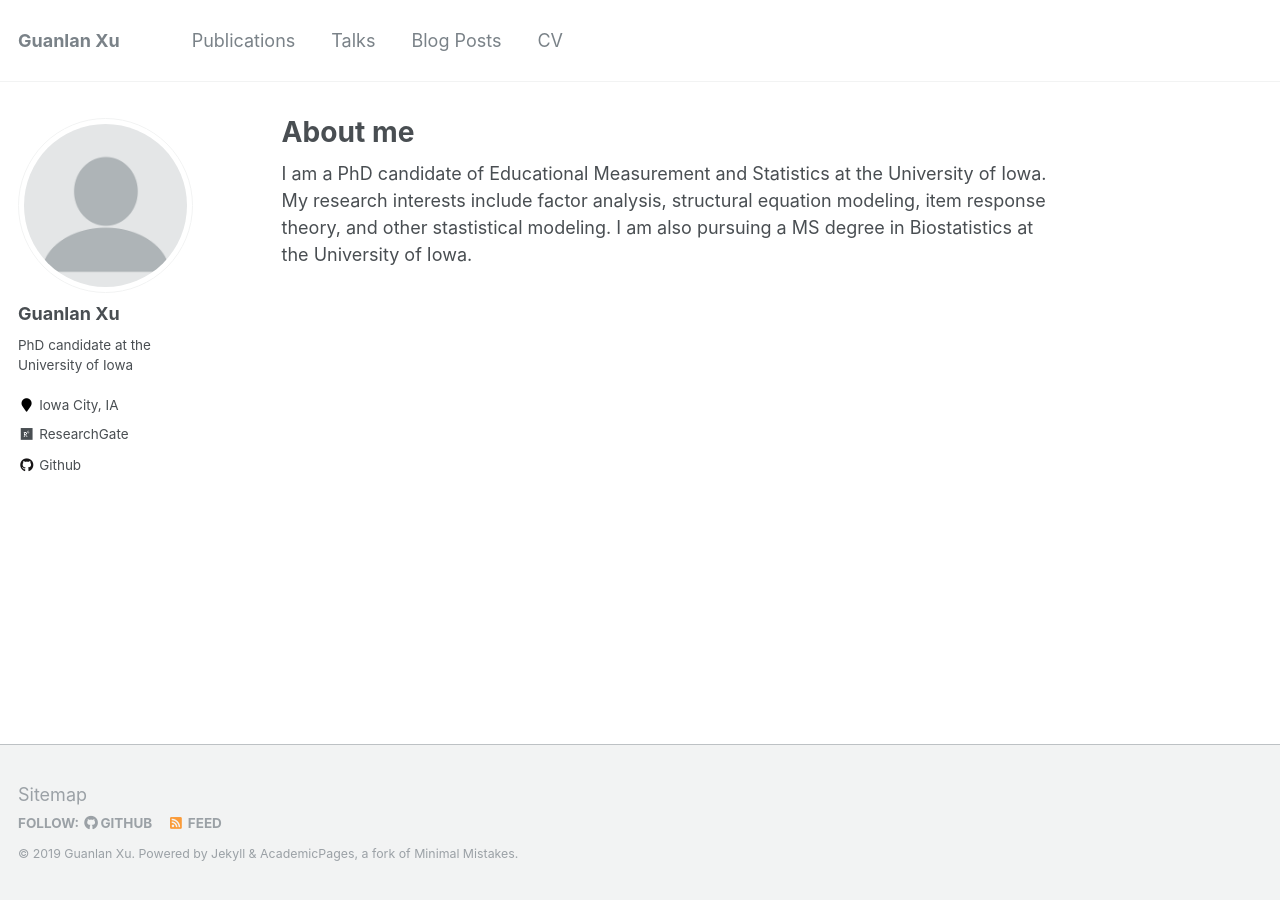
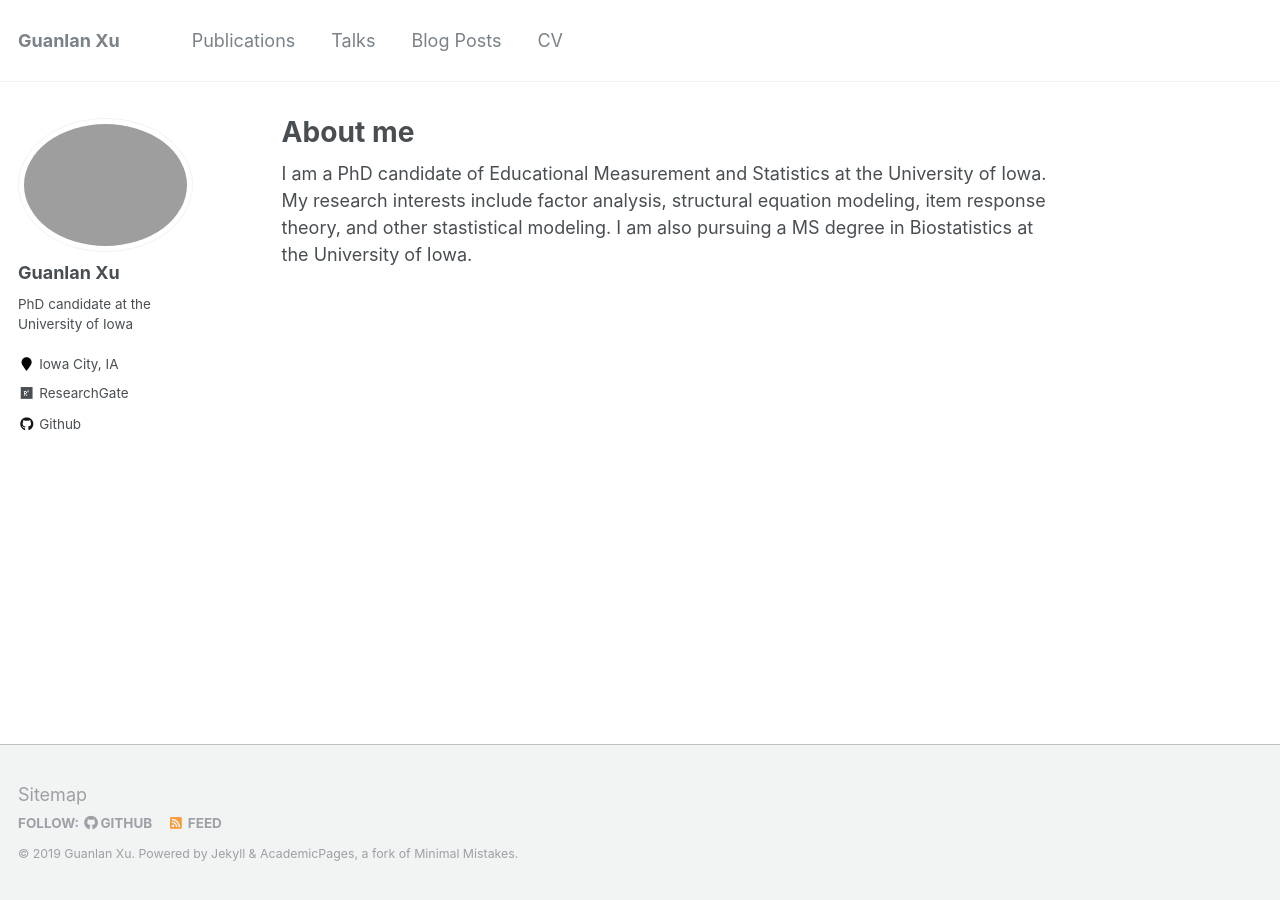
Before and after one commit to guanlanxu/guanlanxu.github.io, a Jekyll site: the page built from _pages/about.md, in a window 1280 px wide. Built offline with Jekyll 4.4.1, drawn with Linux system fonts in a browser that asks for light colours.

Commit message:
Update _config.yml

```diff
--- a/_config.yml
+++ b/_config.yml
@@ -75,7 +75,7 @@ analytics:
 # Site Author
 author:
   name             : "Guanlan Xu"
-  avatar           : "profile.png"
+  avatar           : "IMG_4686.jpg"
   bio              : "PhD candidate at the University of Iowa"
   location         : "Iowa City, IA"
   employer         :
```
